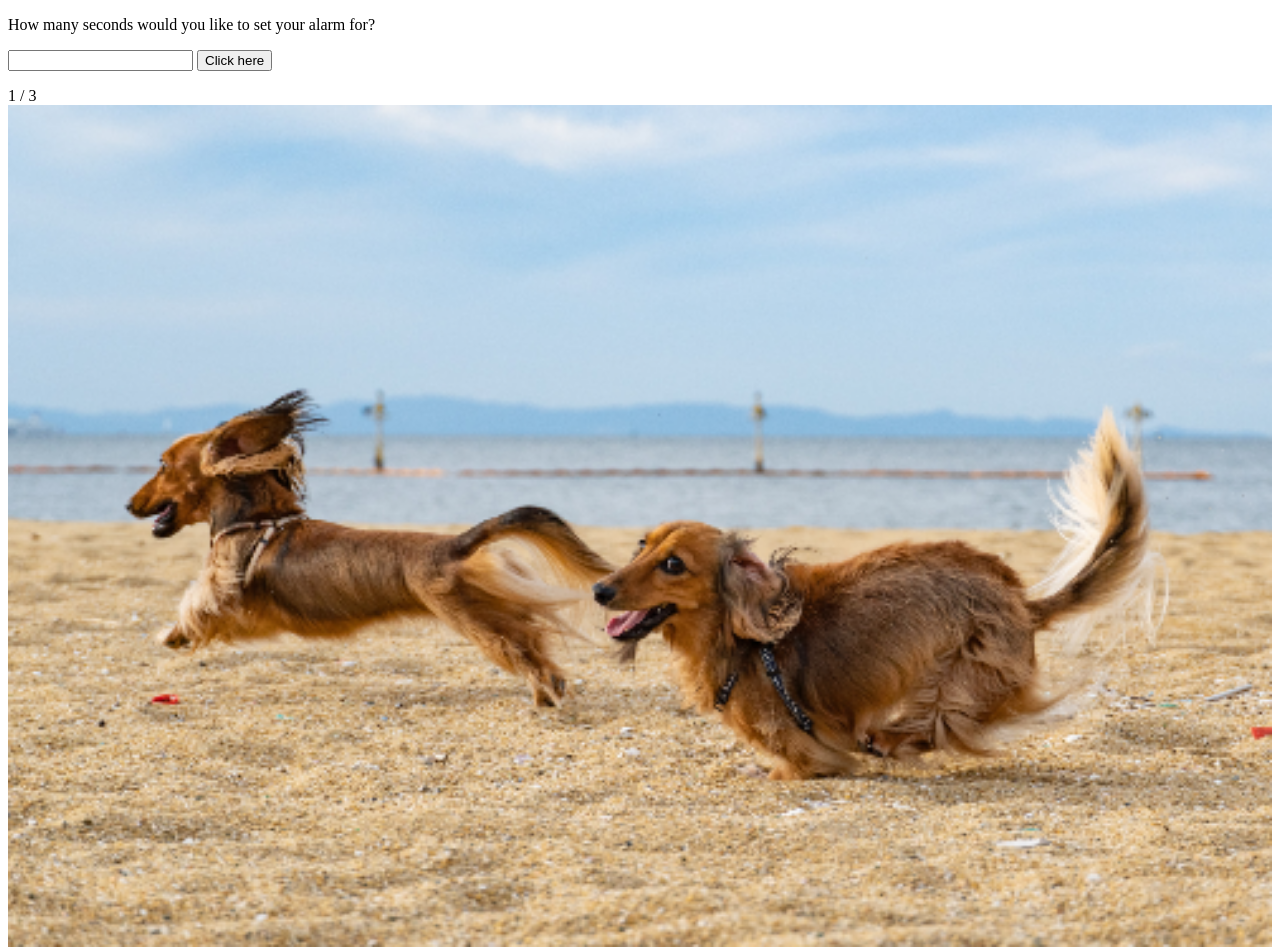
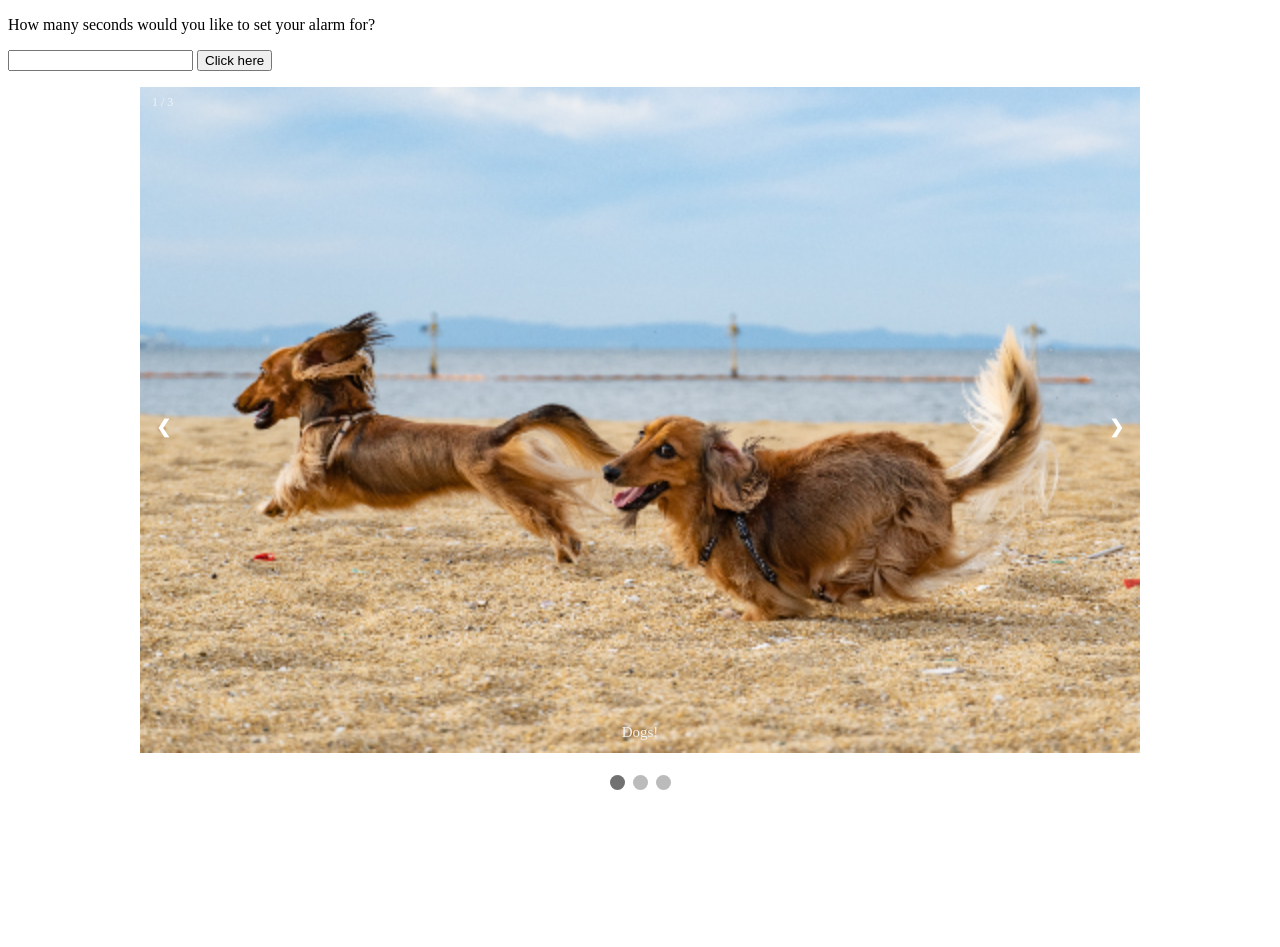
Before and after one commit to PepperJustice/JavaScriptProjects, a plain HTML site: page Basic JavaScript Projects/Project9_countdown_slideshow/index.html in a window 1280 px wide. Shown: the top 947 px of the page. After the commit the page ends 802 px from the top, so only its background shows below. Drawn offline with Linux system fonts and the light colour scheme.

Commit message:
linked stylesheet

```diff
--- a/Basic JavaScript Projects/Project9_countdown_slideshow/JS/main.js
+++ b/Basic JavaScript Projects/Project9_countdown_slideshow/JS/main.js
@@ -17,12 +17,12 @@ function countdown() {
 var slideIndex = 1;
 showSlides(slideIndex);
 
-// Next/previous controls
+// NEXT/PREV CONTROLS
 function plusSlides(n) {
   showSlides(slideIndex += n);
 }
 
-// Thumbnail image controls
+// THUMBNAIL IMAGE CONTROLS
 function currentSlide(n) {
   showSlides(slideIndex = n);
 }
--- a/Basic JavaScript Projects/Project9_countdown_slideshow/index.html
+++ b/Basic JavaScript Projects/Project9_countdown_slideshow/index.html
@@ -3,6 +3,7 @@
     <head>
         <title>Project9</title>
         <meta charset="utf-8">
+        <link rel="stylesheet" href="./CSS/main.css">
     </head>
     <body>
 
@@ -34,13 +35,13 @@
       <div class="text">Dogs again</div>
     </div>
 
-    <!-- NEXT AND PREV buttons -->
+   <!-- Next and previous buttons -->
   <a class="prev" onclick="plusSlides(-1)">&#10094;</a>
   <a class="next" onclick="plusSlides(1)">&#10095;</a>
 </div>
 <br>
 
-  <!-- DOTS AND CIRCLES -->
+<!-- The dots/circles -->
 <div style="text-align:center">
   <span class="dot" onclick="currentSlide(1)"></span>
   <span class="dot" onclick="currentSlide(2)"></span>
```
Also changed, not shown: Basic JavaScript Projects/Project9_countdown_slideshow/CSS/main.css (+8 -6 lines). Lines whose indentation alone changed are shown as unchanged.
